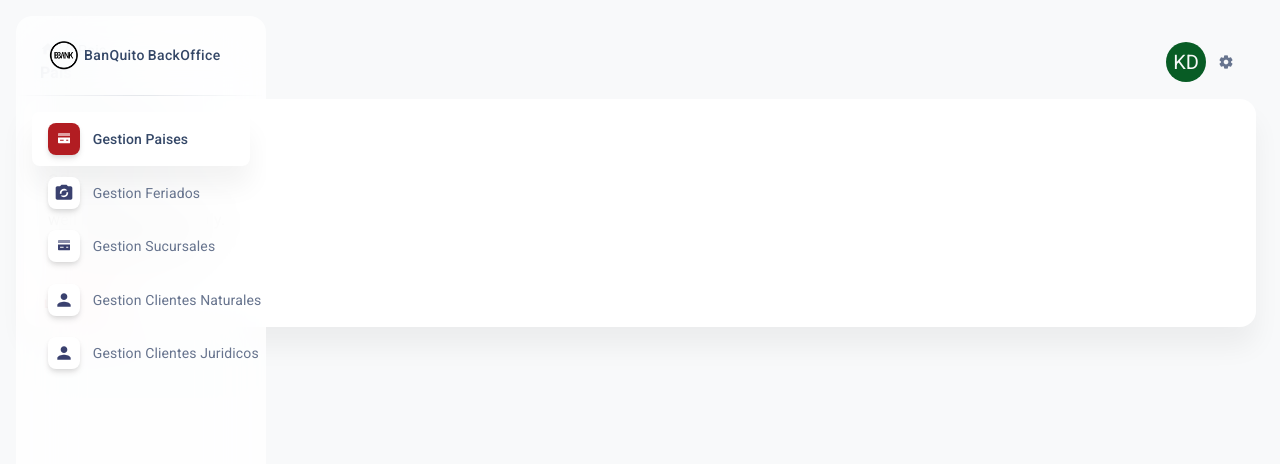
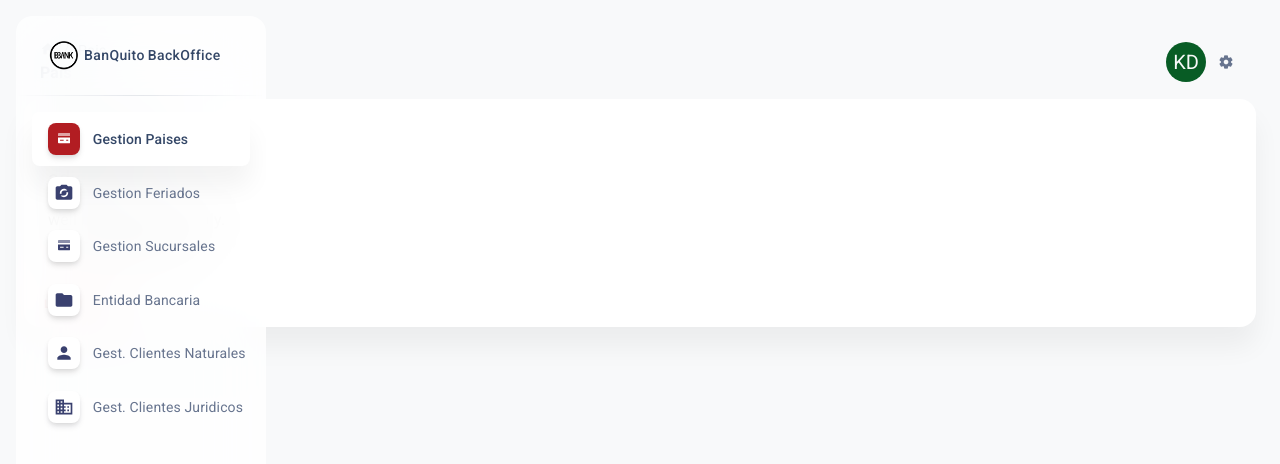
Before and after one commit to aenoboa1/banquito-backoffice, a React (Create React App) app: page /pais in a window 1280 px wide. Shown: the top 464 px of the page. Built offline with nearby package versions, Linux system fonts and the light colour scheme.

Commit message:
Add Entidad Bancaria Route

```diff
--- a/src/routes/routes.js
+++ b/src/routes/routes.js
@@ -39,9 +39,10 @@
 import CreditCard from "../examples/Icons/CreditCard";
 import GestionPais from "../features/gestion-pais";
 import GestionFeriados from "../features/gestion-feriados";
-import {PartyMode, Person} from "@mui/icons-material";
+import {Business, Folder, PartyMode, Person} from "@mui/icons-material";
 import ClientesNaturales from "../features/gestion-clientes/clientes-naturales";
 import ClientesJuridicos from "../features/gestion-clientes/clientes-juridicos";
+import EntidadBancaria from "../features/entidad-bancaria";
 
 const routes = [
     {
@@ -73,25 +74,36 @@ const routes = [
         component: <GestionFeriados/>,
         noCollapse: true,
     },
-    // TODO: Cambiar mejores rutas
+
     {
         type: "collapse",
-        name: "Gestion Clientes Naturales",
+        name: "Entidad Bancaria",
+        key: "entidad",
+        route: "/entidad",
+        icon: <Folder size="12px"/>,
+        component: <EntidadBancaria/>,
+        noCollapse: true,
+    },
+    {
+        type: "collapse",
+        name: "Gest. Clientes Naturales",
         key: "clientesnaturales",
         route: "/clientesnaturales",
         icon: <Person size="12px"/>,
         component: <ClientesNaturales/>,
         noCollapse: true,
     },
+
     {
         type: "collapse",
-        name: "Gestion Clientes Juridicos",
+        name: "Gest. Clientes Juridicos",
         key: "clientesjuridicos",
         route: "/clientesjuridicos",
-        icon: <Person size="12px"/>,
+        icon: <Business size="12px"/>,
         component: <ClientesJuridicos/>,
         noCollapse: true,
     },
+
 ];
 
 export default routes;
```
